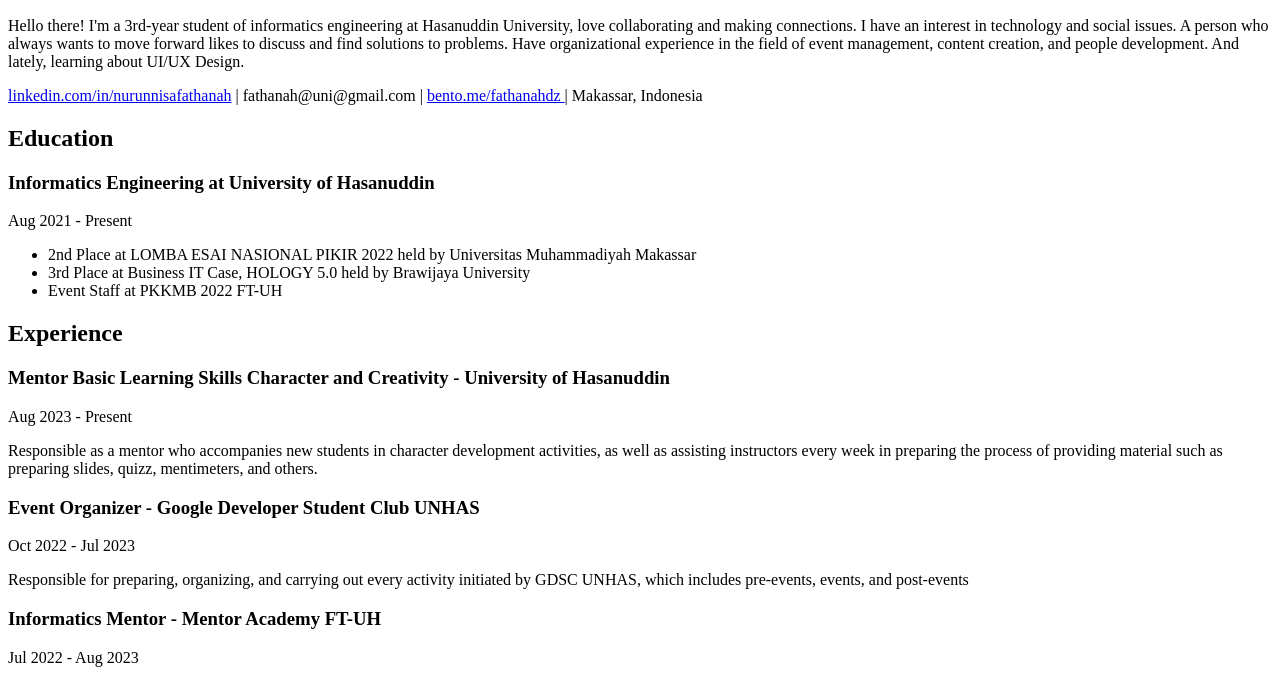
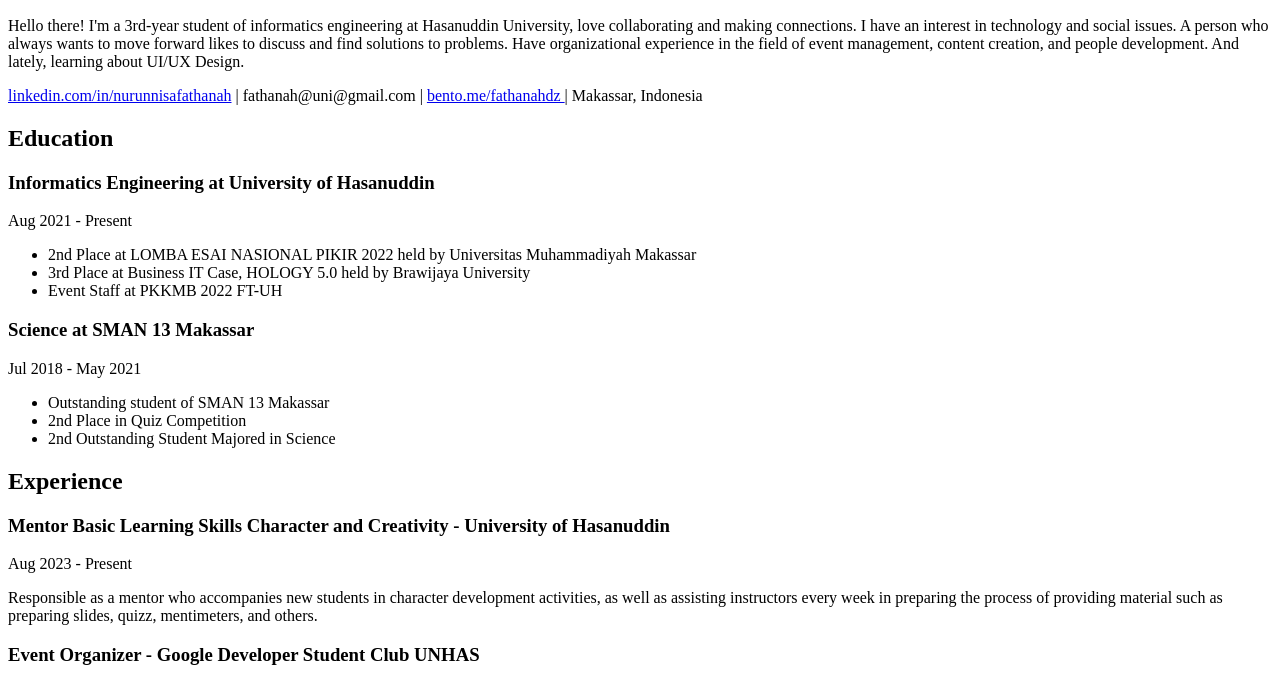
Before and after one commit to fathanahdz/PemrogramanWeb, a plain HTML site: page index.html in a window 1280 px wide. Shown: the part 110-790 px from the top of the page. Drawn offline with Linux system fonts and the light colour scheme.

Commit message:
Update index.html

```diff
--- a/index.html
+++ b/index.html
@@ -1,7 +1,7 @@
 <!DOCTYPE html>
 <html>
 <head>
-  <title>Fathanah's Biodata</title>
+  <title>Fathanah's Resume</title>
 </head>
 <body>
   <div class = "About">
@@ -12,13 +12,13 @@
       </p>
       <tr>
         <td>
-            <a href="linkedin.com/in/nurunnisafathanah">linkedin.com/in/nurunnisafathanah</a>
+            <a href="https://www.linkedin.com/in/nurunnisafathanah/">linkedin.com/in/nurunnisafathanah</a>
         </td>
         <td>
              | fathanah@uni@gmail.com |
         </td>
         <td>
-            <a href="bento.me/fathanahdz"> bento.me/fathanahdz </a>
+            <a href="https://bento.me/fathanahdz"> bento.me/fathanahdz </a>
         </td>
         <td>
             | Makassar, Indonesia
@@ -40,6 +40,19 @@
             Event Staff at PKKMB 2022 FT-UH
         </li>
     </ul>
+    <h3>Science at SMAN 13 Makassar</h3>
+    <p>Jul 2018 - May 2021</p>
+    <ul>
+        <li>
+            Outstanding student of SMAN 13 Makassar
+        </li>
+        <li>
+            2nd Place in Quiz Competition
+        </li>
+        <li>
+            2nd Outstanding Student Majored in Science
+        </li>
+    </ul>
   </div>
   <div class = "Experience">
     <h2>Experience</h2>
```
